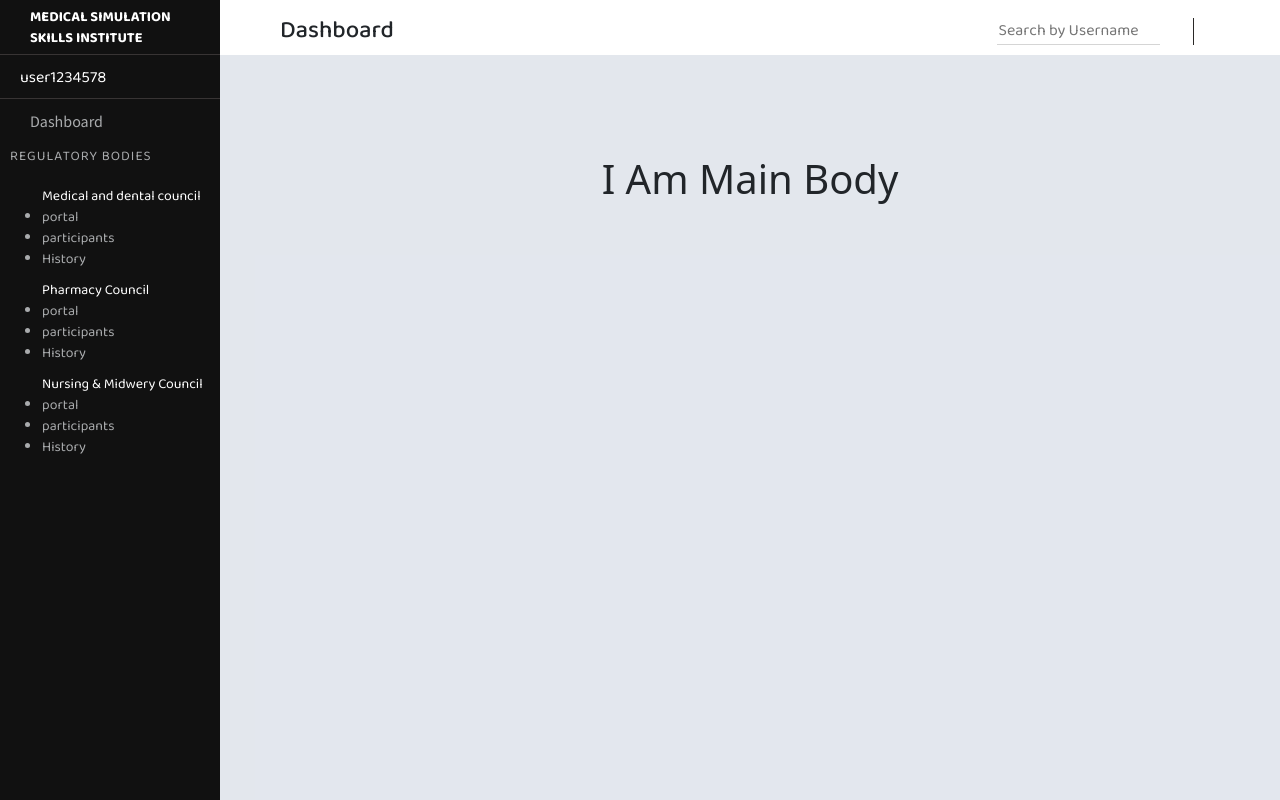
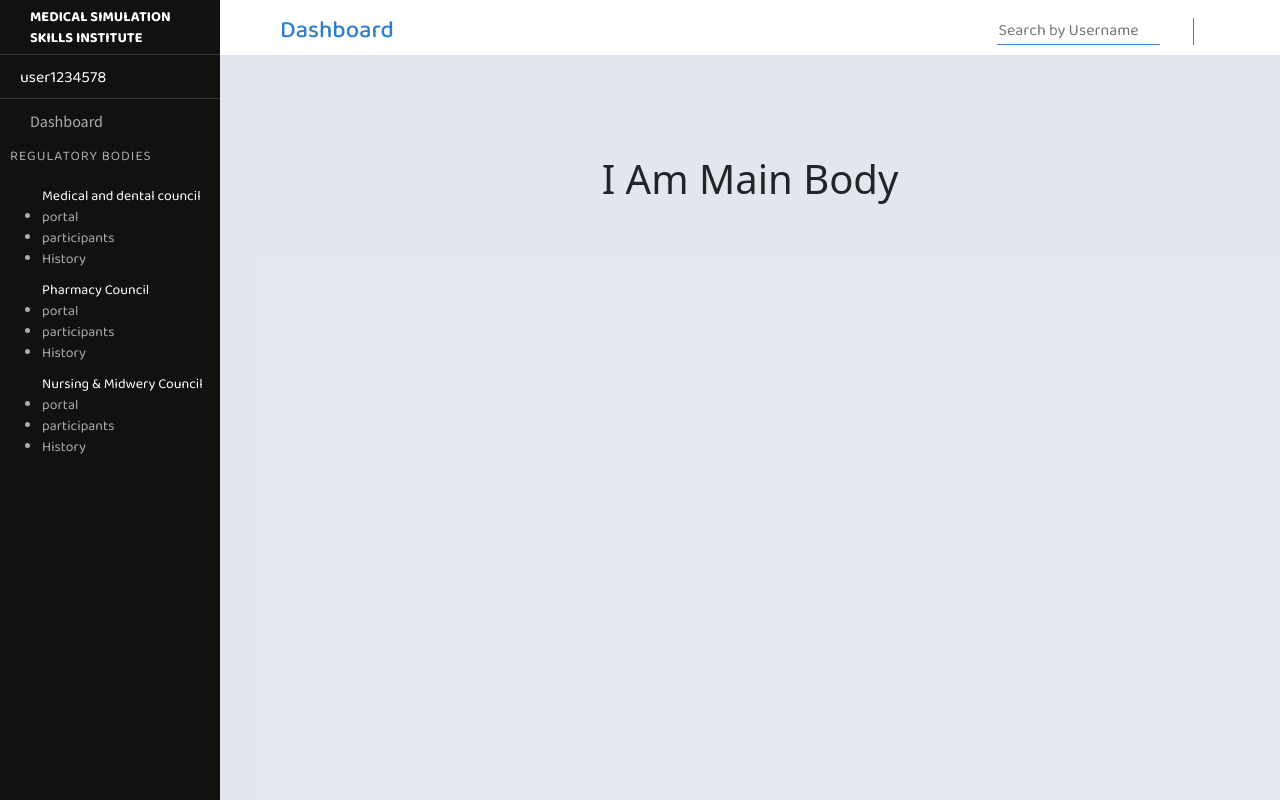
Before and after one commit to faishal882/CPD-Portal, a Django app: page / in a window 1280 px wide. Run offline with Django 3.2, Linux system fonts and the light colour scheme.

Commit message:
Initial commit

```diff
--- a/static/css/navbar.css
+++ b/static/css/navbar.css
@@ -8,6 +8,7 @@
 .navbar-header {
   padding: 5px 60px;
   font-size: 1.5rem;
+  color: #2d7ed1;
 }
 .navbar-content {
   display: inline-flex;
@@ -17,21 +18,26 @@
   padding-right: 25px;
 }
 .navbar-search-form {
-  border-right: 1.4px solid #2a2827;
+  border-right: 1.4px solid #2d7ed1;
   padding-right: 30px;
 }
 .input-form {
   outline: none !important;
   border: none;
-  border-bottom: 1px solid #d5d5d5;
-  /* margin: -5px; */
-  /* padding: 5px 5px; */
+  border-bottom: 1px solid #2d7ed1;
+  color: #2d7ed1;
 }
 .form-sumbit {
   border: none;
-  background-color: #fff;
+  /* background-color: #fff; */
   padding: 5px 0px;
+  background: transparent;
+  border-color: transparent;
+  color: #2d7ed1;
 }
 .navbar-user-icon {
   padding: 5px 5px;
+  background: transparent;
+  border-color: transparent;
+  color: #2d7ed1;
 }
```
